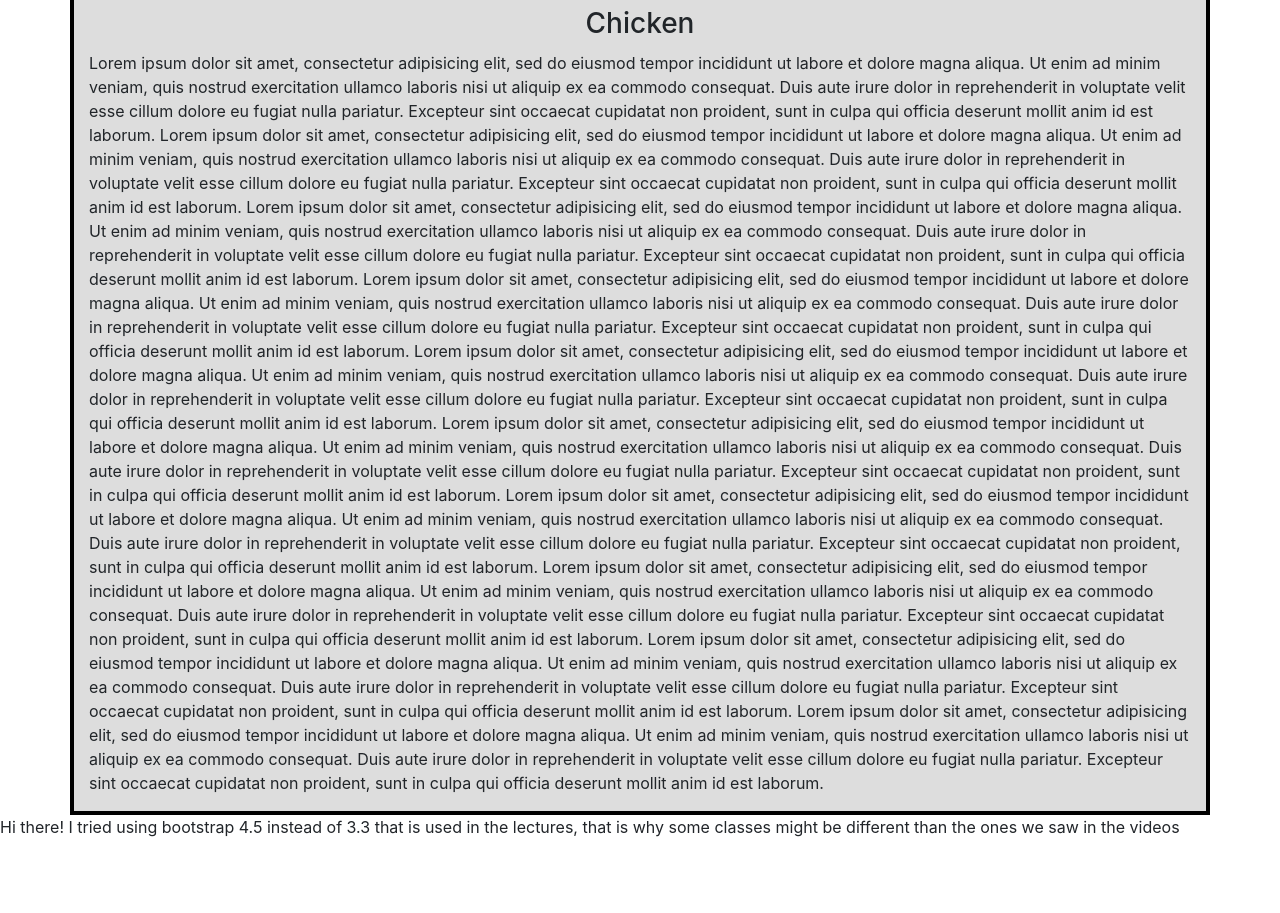
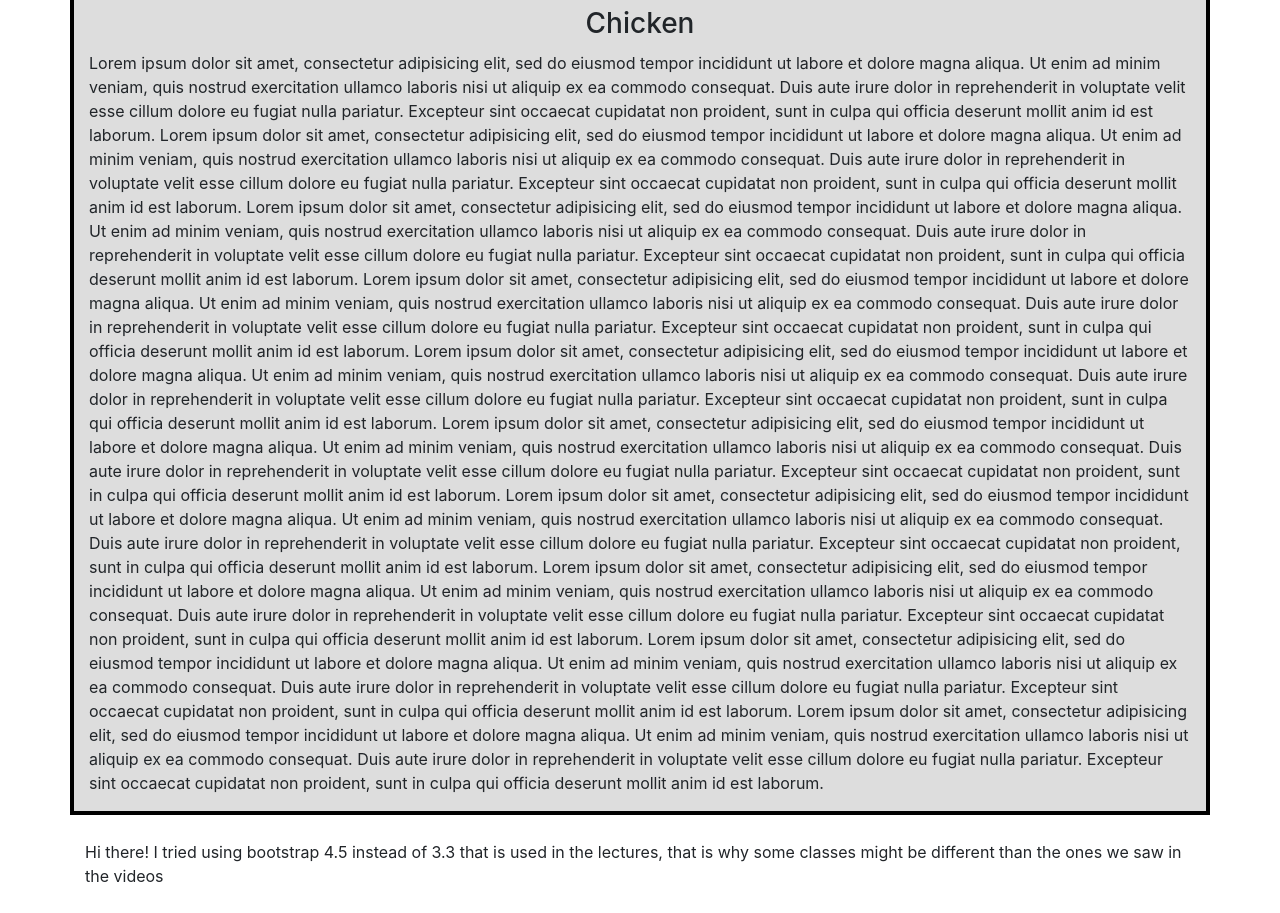
Before and after one commit to felipeaguayob/coursera-test, a plain HTML site: page module3-solution/index.html in a window 1280 px wide. Shown: the part 141-1054 px from the top of the page. Before the commit the page ends 980 px from the top, so only its background shows below. Drawn offline with nearby package versions, Linux system fonts and the light colour scheme.

Commit message:
added sidenote

```diff
--- a/module3-solution/css/styles.css
+++ b/module3-solution/css/styles.css
@@ -9,3 +9,6 @@ h1 {
 h3 {
 	margin: 10px auto;
 }
+#side_note {
+	margin: 25px auto;
+}
--- a/module3-solution/index.html
+++ b/module3-solution/index.html
@@ -117,8 +117,10 @@
 	  	</div>
 	</div>
 
+	<div class="container" id="side_note">
+	Hi there! I tried using bootstrap 4.5 instead of 3.3 that is used in the lectures, that is why some classes might be different than the ones we saw in the videos</span>
+	</div>
 
-	<span>Hi there! I tried using bootstrap 4.5 instead of 3.3 that is used in the lectures, that is why some classes might be different than the ones we saw in the videos</span>
 
 
     <script src="https://code.jquery.com/jquery-3.5.1.slim.min.js" integrity="sha384-DfXdz2htPH0lsSSs5nCTpuj/zy4C+OGpamoFVy38MVBnE+IbbVYUew+OrCXaRkfj" crossorigin="anonymous"></script>
```
